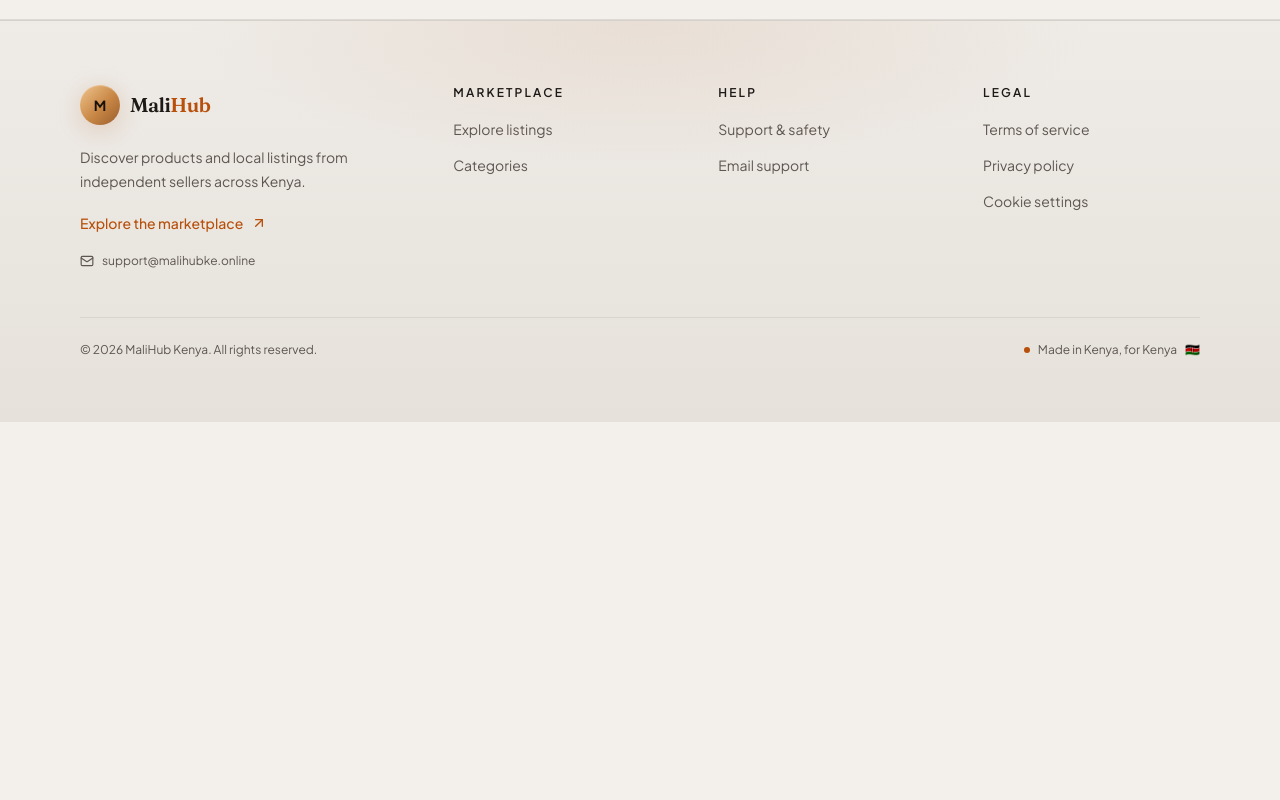
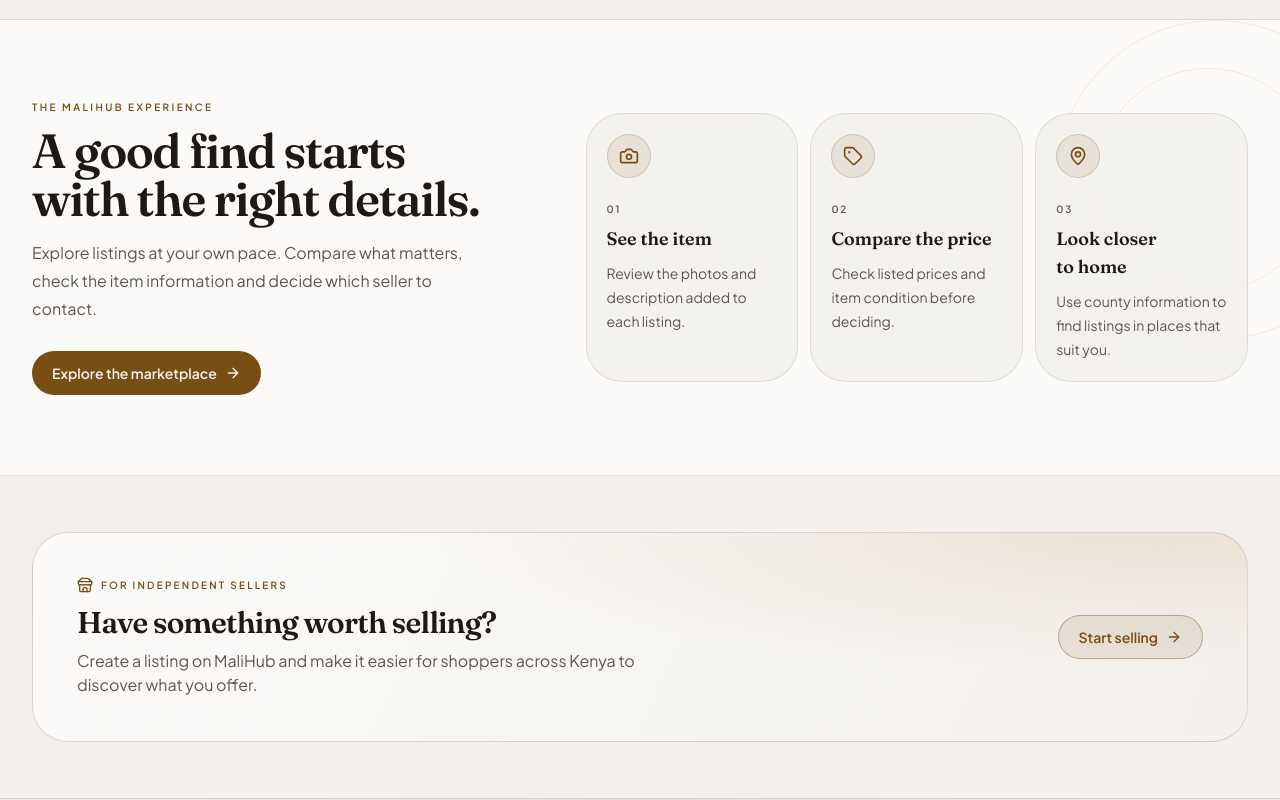
Before and after one commit to Manu-del-source/Malihub--kenya, a Next.js app: page / in a window 1280 px wide. Shown: the part 920-1720 px from the top of the page. Before the commit the page ends 1342 px from the top, so only its background shows below. Built offline with nearby package versions, Linux system fonts and the light colour scheme; no server answers; the database is empty.

Commit message:
Add editorial discovery and seller sections to homepage

```diff
--- a/src/app/(marketing)/page.tsx
+++ b/src/app/(marketing)/page.tsx
@@ -1,4 +1,6 @@
 import type { Metadata } from "next";
+import Link from "next/link";
+import { ArrowRight, Camera, MapPin, Tag, Store } from "lucide-react";
 import { HeroSection } from "@/components/landing/hero-section";
 import { MarketplaceBrowser } from "@/components/marketplace/marketplace-browser";
 import styles from "./homepage.module.css";
@@ -32,6 +34,24 @@ const jsonLd = {
   ],
 };
 
+const listingDetails = [
+  {
+    icon: Camera,
+    title: "See the item",
+    description: "Review the photos and description added to each listing.",
+  },
+  {
+    icon: Tag,
+    title: "Compare the price",
+    description: "Check listed prices and item condition before deciding.",
+  },
+  {
+    icon: MapPin,
+    title: "Look closer to home",
+    description: "Use county information to find listings in places that suit you.",
+  },
+];
+
 export default function HomePage() {
   return (
     <>
@@ -43,6 +63,65 @@ export default function HomePage() {
             <MarketplaceBrowser rawParams={{}} heading="New arrivals" compact />
           </div>
         </section>
+
+        <section className="relative overflow-hidden border-b border-foreground/10 bg-card text-foreground">
+          <div className="pointer-events-none absolute -right-24 top-0 h-80 w-80 rounded-full border border-gold/10" aria-hidden />
+          <div className="pointer-events-none absolute -right-10 top-12 h-56 w-56 rounded-full border border-gold/10" aria-hidden />
+          <div className="mx-auto grid max-w-[1440px] gap-9 px-4 py-12 sm:px-6 sm:py-16 lg:grid-cols-[0.85fr_1.15fr] lg:items-center lg:gap-16 lg:px-8 lg:py-20">
+            <div className="relative">
+              <p className="text-[10px] font-semibold uppercase tracking-[0.24em] text-gold">The MaliHub experience</p>
+              <h2 className="mt-3 max-w-lg font-display text-3xl font-semibold leading-tight tracking-tight sm:text-4xl lg:text-5xl">
+                A good find starts with the right details.
+              </h2>
+              <p className="mt-4 max-w-md text-sm leading-6 text-muted-foreground sm:text-base sm:leading-7">
+                Explore listings at your own pace. Compare what matters, check the item information and decide which seller to contact.
+              </p>
+              <Link
+                href="/marketplace"
+                className="mt-7 inline-flex min-h-11 items-center gap-2 rounded-full bg-gold px-5 text-sm font-semibold text-background transition hover:brightness-110 focus-visible:outline-none focus-visible:ring-2 focus-visible:ring-gold focus-visible:ring-offset-2 focus-visible:ring-offset-card"
+              >
+                Explore the marketplace <ArrowRight className="h-4 w-4" aria-hidden />
+              </Link>
+            </div>
+
+            <div className="relative grid gap-3 sm:grid-cols-3">
+              {listingDetails.map(({ icon: Icon, title, description }, index) => (
+                <article
+                  key={title}
+                  className="group rounded-2xl border border-foreground/10 bg-background/80 p-5 transition duration-200 hover:-translate-y-1 hover:border-gold/35 sm:p-5"
+                >
+                  <div className="flex h-11 w-11 items-center justify-center rounded-xl border border-gold/20 bg-gold/10 text-gold transition group-hover:bg-gold/15">
+                    <Icon className="h-5 w-5" aria-hidden />
+                  </div>
+                  <p className="mt-6 text-[10px] font-semibold uppercase tracking-[0.18em] text-muted-foreground">0{index + 1}</p>
+                  <h3 className="mt-2 font-display text-lg font-semibold">{title}</h3>
+                  <p className="mt-2 text-xs leading-5 text-muted-foreground sm:text-sm sm:leading-6">{description}</p>
+                </article>
+              ))}
+            </div>
+          </div>
+        </section>
+
+        <section className="bg-background px-4 py-10 text-foreground sm:px-6 sm:py-14 lg:px-8">
+          <div className="mx-auto flex max-w-[1440px] flex-col gap-6 overflow-hidden rounded-2xl border border-gold/20 bg-[radial-gradient(ellipse_at_90%_0%,rgba(184,147,74,0.16),transparent_45%),linear-gradient(115deg,hsl(var(--card)),hsl(var(--background)))] p-6 sm:flex-row sm:items-center sm:justify-between sm:p-9 lg:p-11">
+            <div className="max-w-2xl">
+              <div className="flex items-center gap-2 text-gold">
+                <Store className="h-4 w-4" aria-hidden />
+                <p className="text-[10px] font-semibold uppercase tracking-[0.22em]">For independent sellers</p>
+              </div>
+              <h2 className="mt-3 font-display text-2xl font-semibold tracking-tight sm:text-3xl">Have something worth selling?</h2>
+              <p className="mt-2 max-w-xl text-sm leading-6 text-muted-foreground sm:text-base">
+                Create a listing on MaliHub and make it easier for shoppers across Kenya to discover what you offer.
+              </p>
+            </div>
+            <Link
+              href="/seller-center"
+              className="inline-flex min-h-11 shrink-0 items-center justify-center gap-2 rounded-full border border-gold/40 bg-gold/10 px-5 text-sm font-semibold text-gold transition hover:border-gold hover:bg-gold/15 focus-visible:outline-none focus-visible:ring-2 focus-visible:ring-gold"
+            >
+              Start selling <ArrowRight className="h-4 w-4" aria-hidden />
+            </Link>
+          </div>
+        </section>
       </div>
     </>
   );
```
